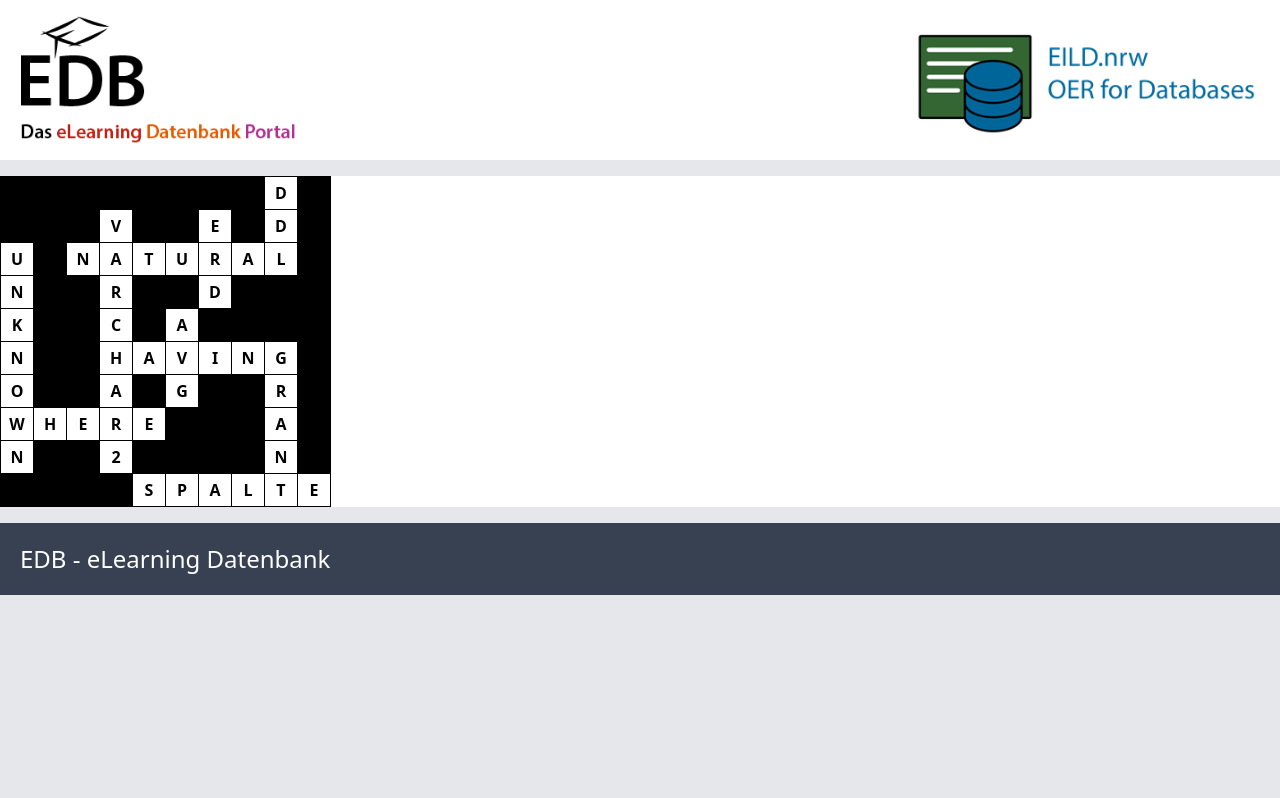
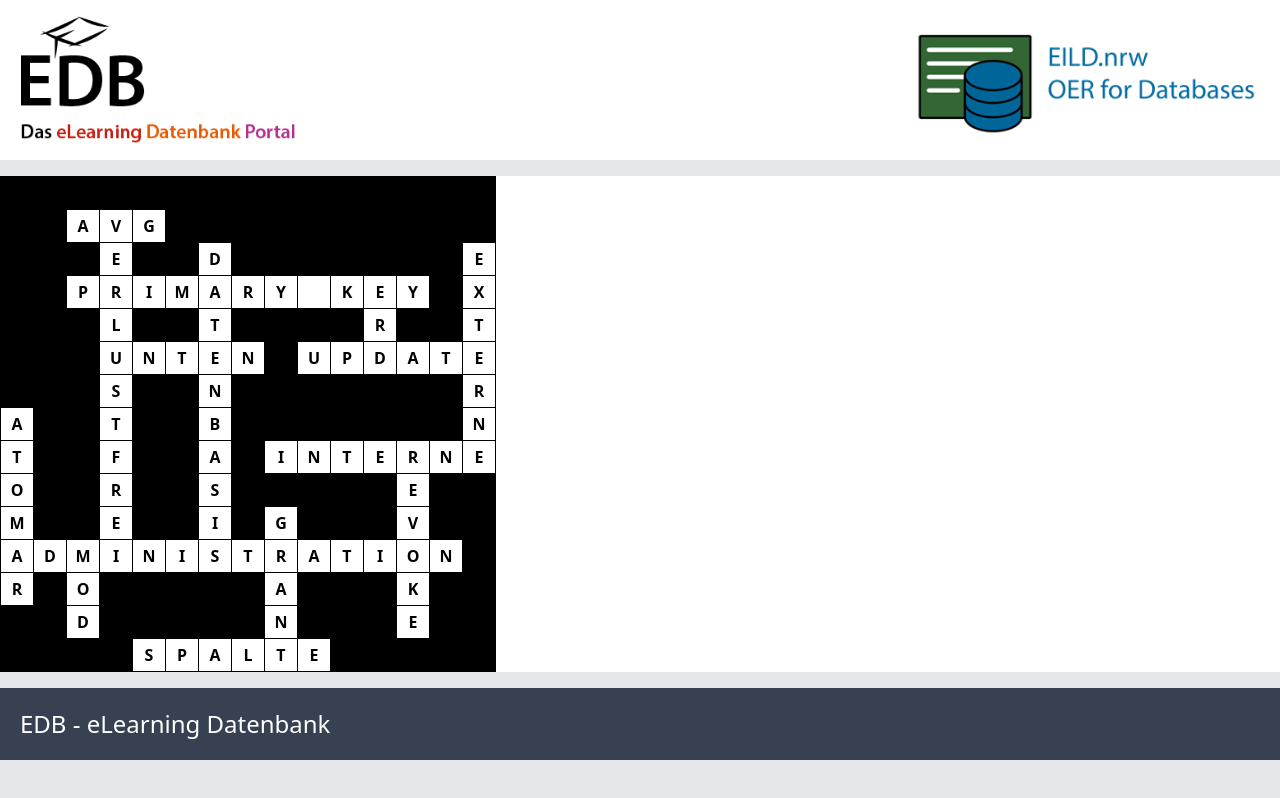
Before and after one commit to EILD-nrw/crossword, a React (Vite) app: page / in a window 1280 px wide. Built offline with nearby package versions, Linux system fonts and the light colour scheme.

Commit message:
Changed default puzzle size

```diff
--- a/src/App.tsx
+++ b/src/App.tsx
@@ -5,7 +5,7 @@ import { Header } from './Components/Header'
 import useCrossword from './Helper/useCrossword'
 
 function App() {
-  const { puzzle, refreshPuzzle } = useCrossword(10, 1)
+  const { puzzle, refreshPuzzle } = useCrossword(15, 1)
 
   return (
     <div className="max-w-screen-xl space-y-4 mx-auto my-0 flex flex-col justify-center">
```
